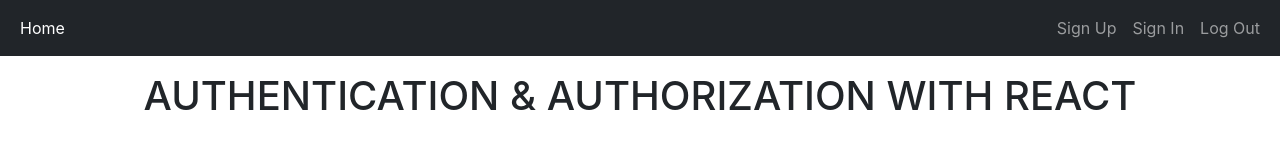
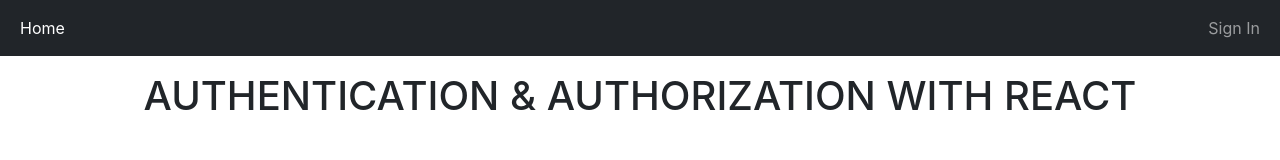
Before and after one commit to acalvom/react-authentication, a React (Create React App) app: page / in a window 1280 px wide. Shown: the top 160 px of the page. Built offline with nearby package versions, Linux system fonts and the light colour scheme.

Commit message:
Enable/Disable navbar tabs #6

```diff
--- a/src/components/Navbar.jsx
+++ b/src/components/Navbar.jsx
@@ -29,15 +29,16 @@
                         }
                     </ul>
                     <ul className="navbar-nav ms-auto">
-                        <li className="nav-item active">
-                            <Link to="/" className="nav-link">Sign Up</Link>
-                        </li>
-                        <li className="nav-item active">
+                        {!role && (<li className="nav-item active">
                             <Link to="/signin" className="nav-link">Sign In</Link>
-                        </li>
-                        <li className="nav-item active">
+                        </li>)
+                        }
+                        {role && (<li className="nav-item active">
                             <Link to="/" className="nav-link">Log Out</Link>
-                        </li>
+                        </li>)
+                        }
+
+
                     </ul>
                 </div>
             </div>
```
